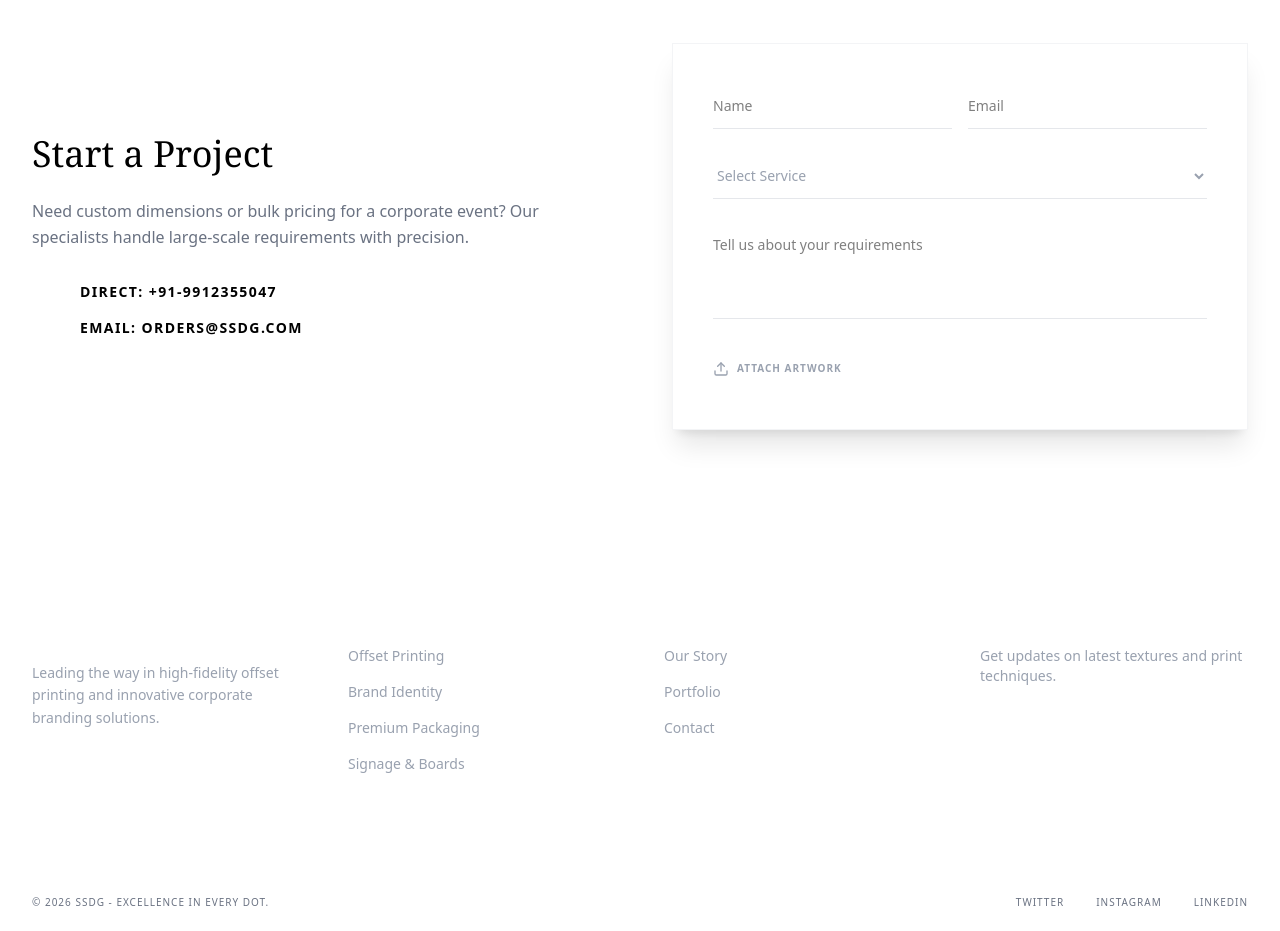
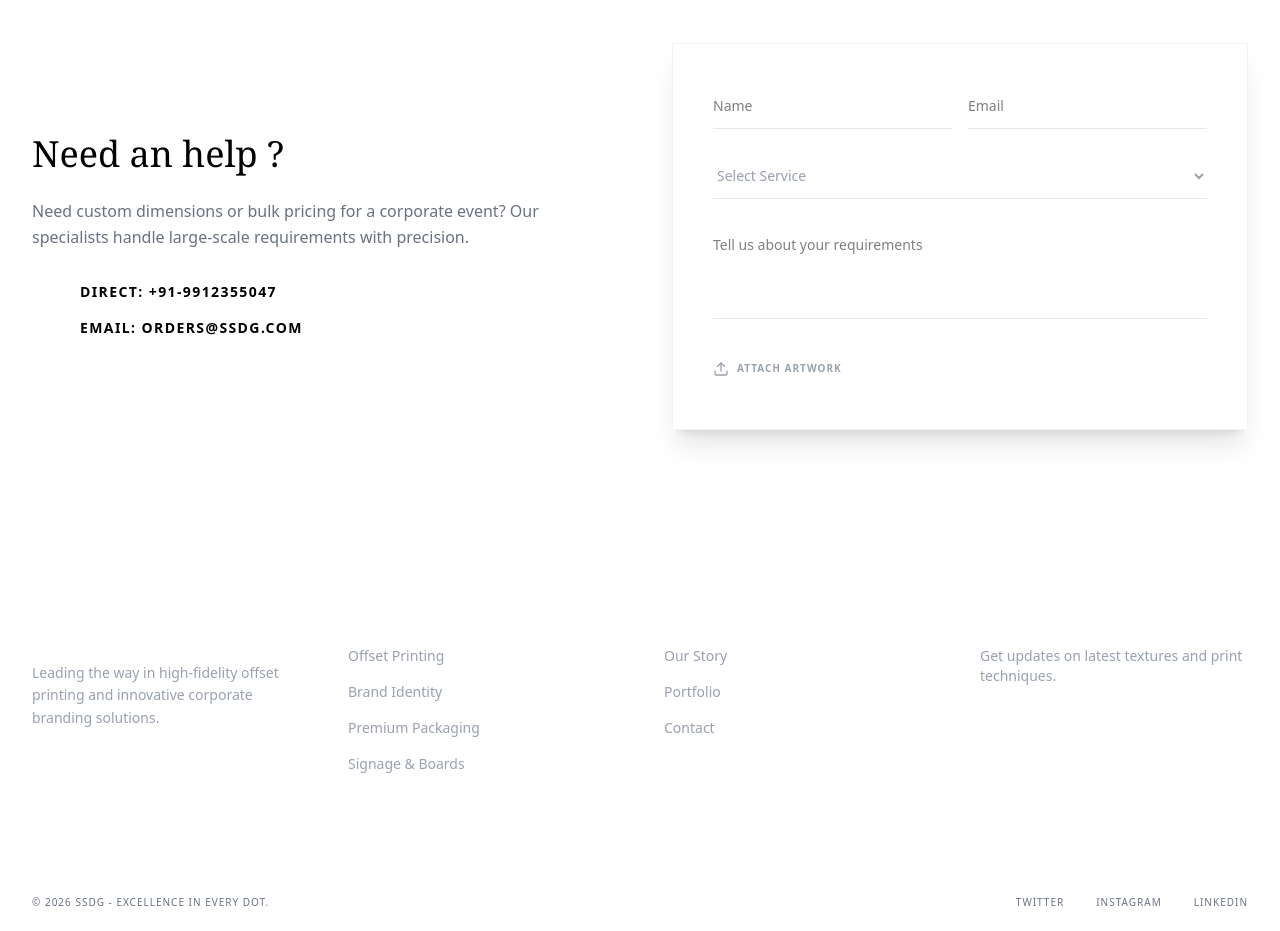
Before and after one commit to internalprojectsssrg/priniting_press, a React (Vite) app: page / in a window 1280 px wide. Shown: the part 4620-5551 px from the top of the page. Built offline with nearby package versions, Linux system fonts and the light colour scheme.

Commit message:
updated from start a project to Need a help ?

```diff
--- a/src/pages/Home/components/InquiryForm.jsx
+++ b/src/pages/Home/components/InquiryForm.jsx
@@ -4,7 +4,7 @@ export const InquiryForm = () => {
   return (
     <section className="max-w-7xl mx-auto py-24 px-8 grid md:grid-cols-2 gap-16 items-center" id='inquiry-section'>
       <div>
-        <h2 className="text-4xl font-serif mb-6">Start a Project</h2>
+        <h2 className="text-4xl font-serif mb-6">Need an help ?</h2>
         <p className="text-gray-500 mb-8 font-light leading-relaxed">
           Need custom dimensions or bulk pricing for a corporate event?
           Our specialists handle large-scale requirements with precision.
```
